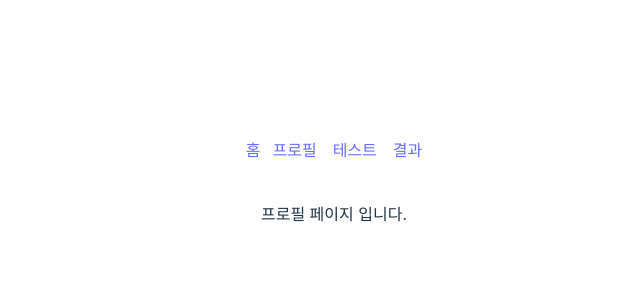
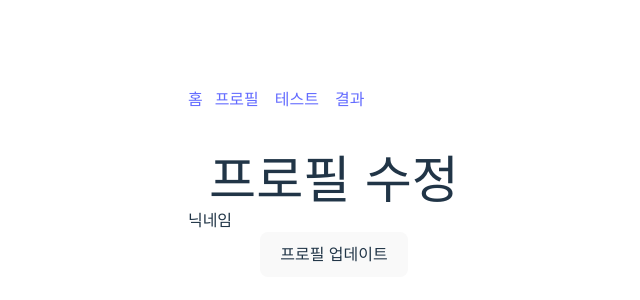
Before and after one commit to johj703/MBTI_test, a React (Vite) app: page /profile in a window 1280 px wide. Shown: the part 218-518 px from the top of the page, without its empty margins (306-946 px from the left). Built offline with nearby package versions, Linux system fonts and the light colour scheme; sample sign-in values are in the browser's storage.

Commit message:
fix: 프로필 페이지에 프로필 수정 기능 추가

```diff
--- a/src/pages/Profile.jsx
+++ b/src/pages/Profile.jsx
@@ -1,5 +1,29 @@
-const Profile = () => {
-  return <div>프로필 페이지 입니다.</div>;
+import { useState } from "react";
+
+const Profile = ({ user, setUser }) => {
+  const [nickname, setNickname] = useState(user?.nickname || "");
+
+  const handleNicknameChange = (e) => {
+    setNickname(e.target.value);
+  };
+
+  const handleSubmit = async (e) => {
+    e.preventDefault();
+  };
+  return (
+    <div>
+      <div>
+        <h1>프로필 수정</h1>
+        <form onSubmit={handleSubmit}>
+          <div>
+            <label>닉네임</label>
+            <input onChange={handleNicknameChange} />
+          </div>
+          <button type="submit">프로필 업데이트</button>
+        </form>
+      </div>
+    </div>
+  );
 };
 
 export default Profile;
```
